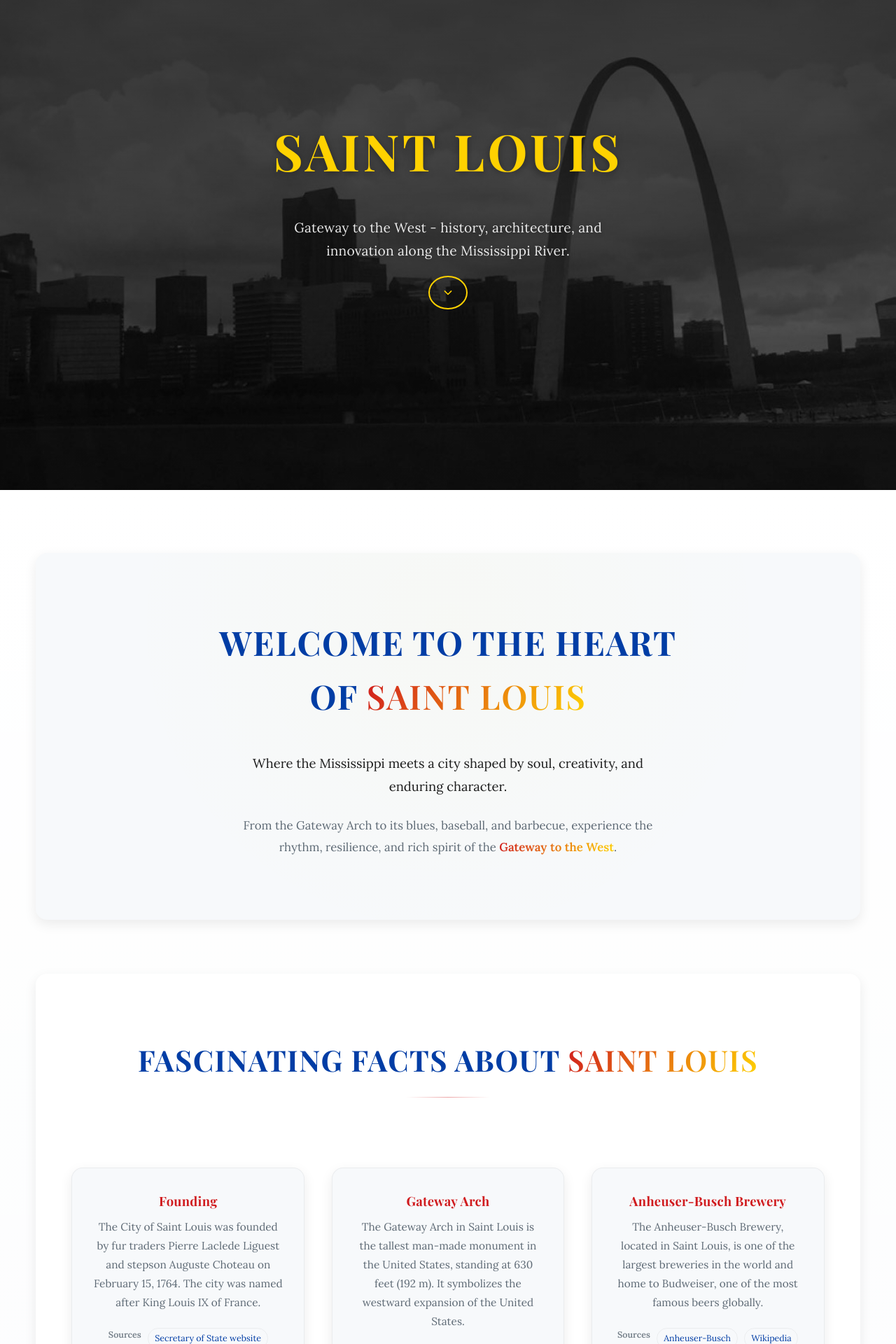
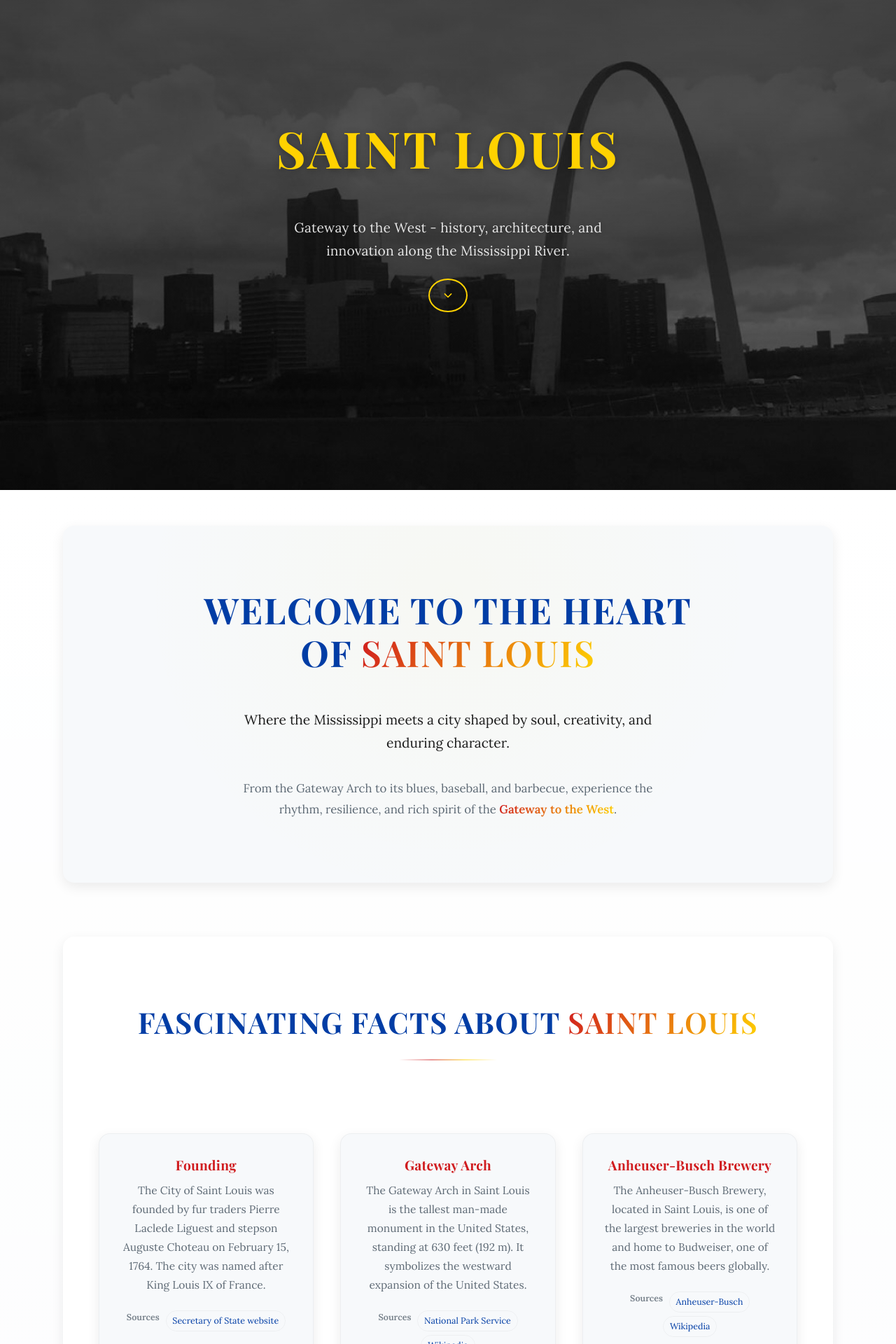
Before and after one commit to mcckyle/saint-louis-facts, a React (Vite) app: page / in a window 1280 px wide. Shown: the part 100-2020 px from the top of the page at 70% size. Built offline with nearby package versions, Linux system fonts and the light colour scheme.

Commit message:
Header.css: Remove the unnecessary hover effects on the image.

```diff
--- a/src/App.css
+++ b/src/App.css
@@ -10,8 +10,6 @@
     --stl-blue: #003DA5; /* Color: Deep River Blue (Mississippi/Missouri). */
     --stl-yellow: #FFD200; /* Color: Fleur-de-lis Yellow. */
     --stl-white: #FFFFFF; /* Color: Crisp White (Flag Waves). */
-
-    /* Neutral Colors. */
     --stl-ink: #1C1C1C; /* Color: Strong Ink Black For Text. */
     --stl-muted: #5E6A75; /* Color: Muted Gray For Secondary Text. */
     --stl-light: #F7F9FB; /* Color: Light Neutral Background. */
@@ -42,7 +40,7 @@
     --transition: 280ms cubic-bezier(0.25, 0.8, 0.4, 1);
 }
 
-/* Dark Mode Variables. */
+/* Dark Mode Tokens. */
 [data-theme="dark"] {
     --color-bg: #0F141A;
     --color-bg-alt: #141A21;
@@ -51,7 +49,7 @@
 }
 
 /* ====================================
-   Main Layout Styles.
+   Root Layout Styles.
 ======================================= */
 .app
 {
@@ -65,8 +63,7 @@
 {
     display: grid;
     gap: var(--space-3);
-    padding-block: var(--pad-y);
-    padding-inline: var(--pad-x);
+    padding: var(--pad-x) var(--pad-y);
 
     background: linear-gradient(180deg, var(--color-bg-alt), transparent 85%);
 }
--- a/src/components/Footer/Footer.css
+++ b/src/components/Footer/Footer.css
@@ -1,7 +1,7 @@
 /* Filename: src/components/Footer/Footer.css */
 
 /* ====================================
-   Footer Styles.
+   Footer Section Styles.
 ======================================= */
 .footer
 {
@@ -13,9 +13,13 @@
     color: var(--color-text);
 
     text-align: center;
+    display: flex;
+    flex-direction: column;
+    justify-content: center;
+    gap: 2rem;
 }
 
-/* Footer Inner Layout Styles. */
+/* Footer Inner Container Styles. */
 .footer-inner
 {
     max-width: 900px;
@@ -24,7 +28,7 @@
     display: flex;
     flex-direction: column;
     align-items: center;
-    gap: 2.2rem;
+    gap: 2rem;
 }
 
 /* Footer Message Styles. */
@@ -35,8 +39,9 @@
     line-height: 1.7;
 
     color: var(--color-text-muted);
+    text-align: center;
 }
-.footer-emphasis { font-weight: 600; color: var(--color-text); }
+.footer-emphasis { font-weight: 600; color: var(--color-primary); }
 
 /* Footer Navigation Links Styles. */
 .footer-links
@@ -61,12 +66,12 @@
     padding: 0.45rem 1.1rem;
     border-radius: 999px;
 
-    transition: color 0.2s ease, transform 0.2s ease;
+    transition: transform 0.2s ease, color 0.2s ease, box-shadow 0.25s ease;
 }
 
 /* Hover and Focus Effects Styles. */
 .footer-link:hover,
-.footer-link:focus-visible { color: var(--color-accent); transform: translateY(-1px); }
+.footer-link:focus-visible { color: var(--color-accent); transform: translateY(-2px); text-shadow: 0 2px 8px rgba(0, 0, 0, 0.08); }
 
 /* Special Button: Back to Top Styles. */
 .back-to-top
@@ -75,6 +80,8 @@
     color: var(--color-primary);
     border: 1px solid var(--stl-border);
     background: transparent;
+
+    transition: all 0.25s ease;
 }
 
 .back-to-top:hover,
@@ -82,6 +89,8 @@
 {
     color: var(--color-accent);
     border-color: var(--color-accent);
+    transform: translateY(-2px);
+    box-shadow: 0 4px 12px rgba(0, 0, 0, 0.08);
 }
 
 /* Footer Meta Line Styles. */
@@ -107,7 +116,7 @@
 /* Footer Media Queries Styles. */
 @media (max-width: 768px)
 {
-    .footer-inner { gap: 1.6rem; }
+    .footer-inner { gap: 1.5rem; }
     .footer-message { font-size: 0.9rem; }
-    .footer-link, .back-to-top { font-size: 0.83rem; padding: 0.4rem 0.95rem; }
+    .footer-link, .back-to-top { font-size: 0.82rem; padding: 0.4rem 0.95rem; }
 }
--- a/src/components/FunFactsList/FunFactsList.css
+++ b/src/components/FunFactsList/FunFactsList.css
@@ -21,7 +21,7 @@
 
     display: flex;
     flex-direction: column;
-    gap: 2.8rem;
+    gap: 3rem;
 }
 
 /* Section Heading Styles. */
@@ -32,6 +32,7 @@
     text-transform: uppercase;
     letter-spacing: 0.035em;
     color: var(--color-primary);
+    position: relative;
 }
 
 /* Shimmer Underline Styles. */
@@ -39,12 +40,13 @@
 {
     content: "";
     display: block;
-    width: 120px;
-    height: 1px;
+    width: 140px;
+    height: 2px;
     margin: 1.2rem auto 0;
 
-    background: linear-gradient(90deg, transparent, var(--color-accent), transparent);
-    opacity: 0.4;
+    background: linear-gradient(90deg, transparent, var(--color-accent), var(--color-highlight), transparent);
+    opacity: 0.45;
+    border-radius: 2px;
 }
 
 /* Facts Grid Styles. */
@@ -52,7 +54,7 @@
 {
     display: grid;
     grid-template-columns: repeat(auto-fit, minmax(280px, 1fr));
-    gap: clamp(1.8rem, 3vw, 2.4rem);
+    gap: clamp(1.8rem, 3vw, 2.6rem);
 
     margin-top: 2.5rem;
     padding: 0;
@@ -66,33 +68,35 @@
     border-radius: var(--radius);
     padding: 2rem 1.9rem;
 
-    border: 1px solid rgba(0, 0, 0, 0.05);
+    border: 1px solid rgba(0, 0, 0, 0.04);
     box-shadow: var(--shadow-soft);
 
-    transition: transform 0.25s ease, box-shadow 0.25s ease;
+    transition: transform 0.3s ease, box-shadow 0.3s ease, border-color 0.3s ease;
 }
 
 /* Hover Interaction - Golden Glowing Visual Effect. */
 .fact-item:hover
 {
-    transform: translateY(-4px);
-    box-shadow: 0 14px 30px rgba(0, 0, 0, 0.07);
+    transform: translateY(-5px);
+    box-shadow: 0 16px 32px rgba(0, 0, 0, 0.08);
+    border-color: var(--color-accent);
 }
 
 /* Fact Title Styles. */
 .fact-title
 {
     font-family: var(--font-heading);
-    font-size: 1.15rem;
+    font-size: 1.2rem;
     margin-bottom: 0.6rem;
 
     color: var(--color-accent);
+    line-height: 1.3;
 }
 
 /* Fact Description Styles. */
 .fact-description
 {
-    font-size: 0.96rem;
+    font-size: 0.97rem;
     line-height: 1.75;
 
     color: var(--color-text-muted);
@@ -106,7 +110,7 @@
     flex-wrap: wrap;
     justify-content: center;
 
-    gap: 0.4rem 0.6rem;
+    gap: 0.35rem 0.55rem;
     font-size: 0.78rem;
 }
 
@@ -123,12 +127,12 @@
     border-radius: 999px;
 
     color: var(--color-primary);
-    border: 1px solid rgba(0, 0, 0, 0.05);
+    border: 1px solid rgba(0, 0, 0, 0.04);
     text-decoration: none;
 
-    transition: color 0.2s ease, transform 0.2s ease;
+    transition: color 0.25s ease, transform 0.25s ease, border-color 0.25s ease;
 }
-.source-link:hover { color: var(--color-accent); transform: translateY(-1px); }
+.source-link:hover { color: var(--color-accent); transform: translateY(-1px); border-color: var(--color-accent); }
 
 /* Media Queries Styles. */
 @media (max-width: 768px)
@@ -136,4 +140,5 @@
     .fact-title { font-size: 1.05rem; }
     .fact-description { font-size: 0.94rem; }
     .fact-list { gap: 1.6rem; }
+    .fun-facts-heading::after { width: 100px; }
 }
--- a/src/components/Header/Header.css
+++ b/src/components/Header/Header.css
@@ -24,13 +24,12 @@
     width: 100%;
     height: 100%;
     object-fit: cover;
-    transform: scale(1.05);
-    filter: brightness(55%) contrast(1.05) saturate(0.9);
+    transform: scale(1.04);
+    filter: brightness(55%) contrast(1.05) saturate(0.95);
     z-index: -2;
 
-    transition: transform 0.5s ease;
+    transition: transform 0.6s ease, filter 0.6s ease;
 }
-.header:hover .header-image { transform: scale(1.07); }
 
 /* Overlay Gradient Styles. */
 .header-overlay
@@ -42,8 +41,8 @@
 
     background: linear-gradient(
       180deg,
-      rgba(0, 0, 0, 0.65),
-      rgba(0, 0, 0, 0.2)
+      rgba(0, 0, 0, 0.55),
+      rgba(0, 0, 0, 0.15)
     );
 
     z-index: -1;
@@ -53,11 +52,11 @@
 .header-content
 {
     text-align: center;
-    max-width: 700px;
+    max-width: 720px;
     padding: 2rem 1rem;
     display: flex;
     flex-direction: column;
-    gap: 1.25rem;
+    gap: 1.5rem;
 
     animation: fadeInUp 1s ease forwards;
 }
@@ -67,25 +66,25 @@
 {
     font-family: var(--font-heading);
     font-size: clamp(3rem, 7vw, 4.5rem);
-    letter-spacing: 0.06em;
+    letter-spacing: 0.05em;
     color: var(--color-highlight);
     text-transform: uppercase;
 
-    text-shadow: 0 2px 10px rgba(0, 0, 0, 0.35);
+    text-shadow: 0 2px 10px rgba(0, 0, 0, 0.3);
 }
 
 /* Subtitle Styles. */
 .header-subtitle
 {
     font-size: clamp(1rem, 1.5vw, 1.2rem);
-    color: rgba(255, 255, 255, 0.9);
+    color: rgba(255, 255, 255, 0.88);
 
     line-height: 1.7;
     max-width: 75%;
     margin-inline: auto;
 
     letter-spacing: 0.01em;
-    text-shadow: 0 1px 6px rgba(0, 0, 0, 0.35);
+    text-shadow: 0 1px 6px rgba(0, 0, 0, 0.25);
 }
 
 /* Scroll Cue Button Styles. */
@@ -106,13 +105,13 @@
     color: var(--color-highlight);
     cursor: pointer;
 
-    transition: transform 0.25s ease, color 0.25s ease, border-color 0.25s ease;
+    transition: transform 0.3s ease, color 0.3s ease, border-color 0.3s ease;
 }
 
 .scroll-cue:hover,
 .scroll-cue:focus-visible
 {
-    transform: translateY(-5px);
+    transform: translateY(-6px);
     color: var(--color-accent);
     border-color: var(--color-accent);
 }
--- a/src/components/Interactive/Interactive.css
+++ b/src/components/Interactive/Interactive.css
@@ -23,7 +23,7 @@
     display: flex;
     flex-direction: column;
     align-items: center;
-    gap: 2.2rem;
+    gap: 2.5rem;
 }
 
 /* Section Heading Styles. */
@@ -40,7 +40,7 @@
 .interactive-subtitle
 {
     font-size: clamp(0.95rem, 1.4vw, 1.05rem);
-    line-height: 1.7;
+    line-height: 1.75;
 
     color: var(--color-text-muted);
     max-width: 520px;
@@ -50,7 +50,7 @@
 .interactive-button
 {
     margin-top: 0.5rem;
-    background: linear-gradient(120deg, var(--color-primary), var(--color-accent));
+    background: linear-gradient(135deg, var(--color-primary) 40%, var(--color-accent) 100%);
     color: var(--color-inverse);
 
     font-family: var(--font-heading);
@@ -58,32 +58,43 @@
     text-transform: uppercase;
     letter-spacing: 0.04em;
 
-    padding: 0.9rem 2.1rem;
+    padding: 0.95rem 2.25rem;
     border-radius: 999px;
     border: none;
     cursor: pointer;
-    box-shadow: 0 8px 22px rgba(0, 0, 0, 0.08);
+    box-shadow: 0 10px 24px rgba(0, 0, 0, 0.08);
 
-    transition: box-shadow 0.2s ease, transform 0.2s ease;
+    transition: transform 0.25s ease, box-shadow 0.25s ease, background 0.25s ease;
 }
 
 .interactive-button:hover,
 .interactive-button:focus-visible
 {
-    box-shadow: 0 12px 30px rgba(0, 0, 0, 0.12);
+    transform: translateY(-2px);
+    box-shadow: 0 14px 32px rgba(0, 0, 0, 0.12);
+    background: linear-gradient(135deg, var(--color-accent) 40%, var(--color-primary) 100%);
 }
 
 /* Fact Card Styles. */
 .interactive-fact
 {
-    margin-top: 2.4rem;
+    margin-top: 2.5rem;
     padding: 2rem 2.1rem;
 
     background: var(--color-bg-alt);
     border-radius: var(--radius);
-    border: 1px solid rgba(0, 0, 0, 0.05);
+    border: 1px solid rgba(0, 0, 0, 0.04);
     box-shadow: var(--shadow-soft);
     max-width: 100%;
+
+    transition: transform 0.25s ease, box-shadow 0.25s ease, border-color 0.25s ease;
+}
+
+.interactive-fact:hover
+{
+    transform: translateY(-3px);
+    box-shadow: 0 16px 36px rgba(0, 0, 0, 0.08);
+    border-color: var(--color-accent);
 }
 
 /* Fact Title Styles. */
@@ -99,7 +110,7 @@
 /* Fact Description Body Styles. */
 .interactive-fact .fact-description
 {
-    font-size: 0.96rem;
+    font-size: 0.97rem;
     line-height: 1.75;
 
     color: var(--color-text-muted);
--- a/src/components/Intro/Intro.css
+++ b/src/components/Intro/Intro.css
@@ -23,7 +23,7 @@
 
     background: radial-gradient(
       circle at 50% 20%,
-      rgba(255, 215, 0, 0.025),
+      rgba(255, 215, 0, 0.03),
       transparent 65%
     );
 
@@ -38,28 +38,30 @@
 
     display: flex;
     flex-direction: column;
-    gap: 1.6rem;
+    gap: 2rem;
 }
 
 /* Title Styles. */
 .intro-title
 {
     font-family: var(--font-heading);
-    font-size: clamp(2.2rem, 4.5vw, 3rem);
+    font-size: clamp(2.4rem, 5vw, 3.2rem);
     letter-spacing: 0.035em;
     text-transform: uppercase;
     color: var(--color-primary);
+    line-height: 1.2;
 }
 
 /* Lead Paragraph Styles. */
 .intro-lead
 {
-    font-size: clamp(1.05rem, 1.6vw, 1.15rem);
+    font-size: clamp(1.1rem, 1.6vw, 1.2rem);
     line-height: 1.75;
 
     color: var(--color-text);
     max-width: 640px;
     margin-inline: auto;
+    font-weight: 500;
 }
 
 /* Supporting Body Paragraph Styles. */
@@ -76,6 +78,7 @@
 /* Highlighted Word Styles. */
 .highlight
 {
+    display: inline-block;
     font-weight: 600;
     background: linear-gradient(120deg, var(--color-accent), var(--color-highlight));
 
@@ -87,5 +90,7 @@
 @media (max-width: 768px)
 {
     .intro { padding-block: 4rem; }
-    .intro-title { font-size: 2rem; }
+    .intro-title { font-size: clamp(1.9rem, 6vw, 2.6rem); }
+    .intro-lead { font-size: 1rem; }
+    .intro-body { font-size: 0.94rem; }
 }
```
Also changed, not shown: 4 other files (tests, documents, lock files or other folders).
